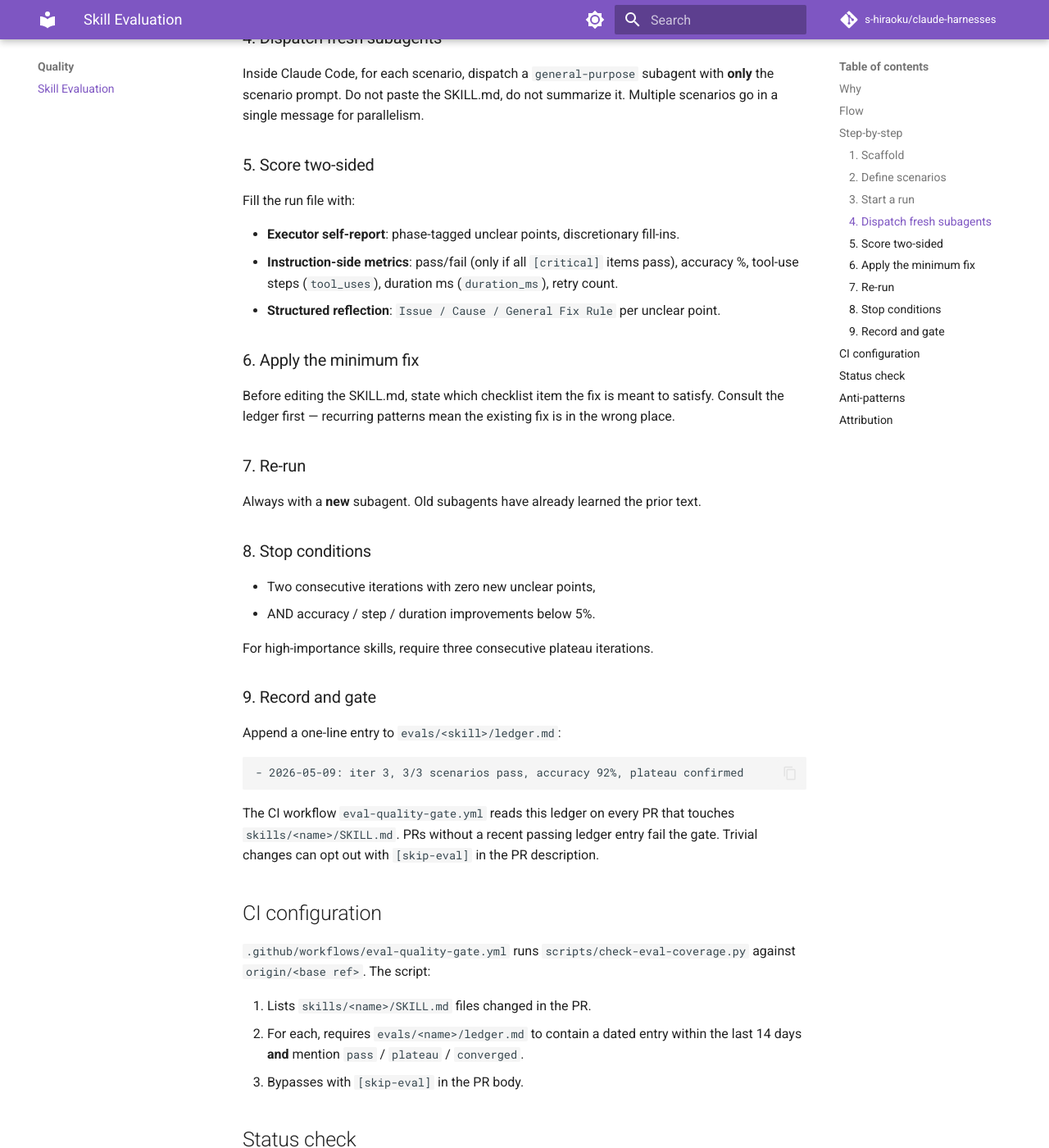
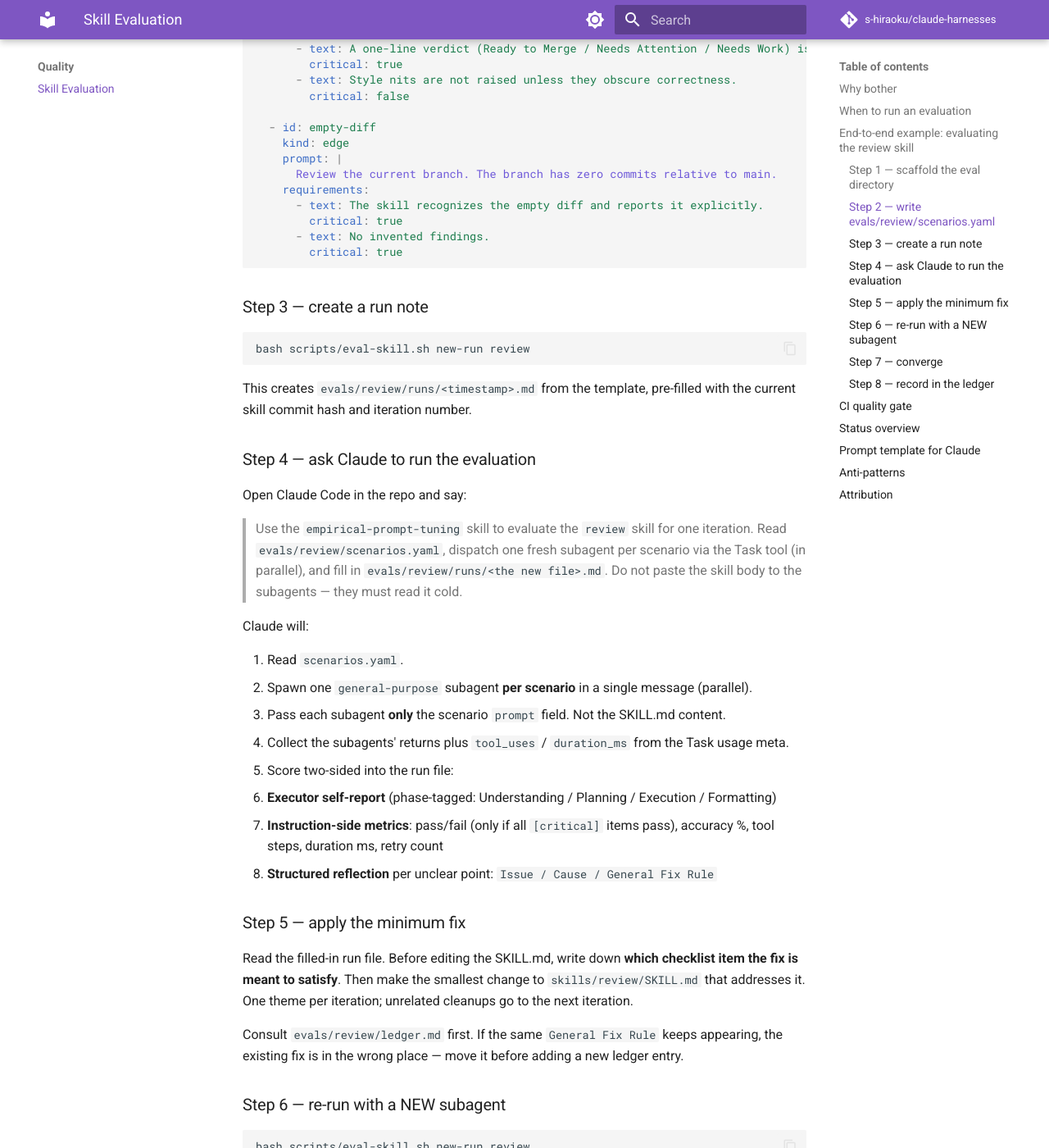
Before and after one commit to s-hiraoku/claude-harnesses, an MkDocs documentation site: the page built from docs/skill-evaluation.md, in a window 1280 px wide and 1400 px high, scrolled down 1588 px. Shown: the whole window at 82% size. Built offline with MkDocs 1.6.1 and Material for MkDocs 9.7.7, drawn with Linux system fonts in a browser that asks for light colours; comment, search, counter and statistics services are not loaded; some of the changed text lies outside the part shown.

Commit message:
docs(skill-evaluation): rewrite as a practical how-to with a worked example
The previous skill-evaluation page was structured as concept-first; this
rewrite leads with an end-to-end walkthrough of evaluating the review
skill (scaffold → scenarios → dispatch fresh subagents → score → fix →
loop → ledger entry → CI gate). Adds a copy-paste prompt template
operators can drop into a Claude Code session to run an iteration.

Surface the flow from the entry points so readers can find it:

  - docs/index.md gains a "Keeping skill quality high" section.
  - README.md gains a "Skill evaluation (quality gate)" section above
    "Why harnesses".
  - docs/quickstart.md links to skill-evaluation as the next step for
    skill authors.

Updates the skill count (14 → 15) where it was mentioned, since the
empirical-prompt-tuning skill itself ships in the same repo.

Co-Authored-By: Claude Opus 4.7 (1M context) <noreply@anthropic.com>

````diff
--- a/docs/skill-evaluation.md
+++ b/docs/skill-evaluation.md
@@ -1,118 +1,172 @@
 # Skill Evaluation
 
-`claude-harnesses` keeps skill quality high by treating every skill as a prompt that must be **empirically tuned** before release. The flow is borrowed from [mizchi/skills/empirical-prompt-tuning](https://github.com/mizchi/skills/tree/main/empirical-prompt-tuning); the canonical method lives in our own [`empirical-prompt-tuning` skill](skills/empirical-prompt-tuning.md).
+Every skill in this repository is treated as a prompt that must be **empirically tuned** before release. This page is the practical how-to. The method itself lives in the [`empirical-prompt-tuning`](skills/empirical-prompt-tuning.md) skill, adapted from [mizchi/skills/empirical-prompt-tuning](https://github.com/mizchi/skills/tree/main/empirical-prompt-tuning).
 
-## Why
+## Why bother
 
 The author of a skill cannot judge its quality. Re-reading your own draft from "the same head" cannot detect the ambiguities that will trip up a fresh agent. The only reliable test is to dispatch a bias-free executor, score against a frozen requirements checklist, and iterate until improvements plateau.
 
-## Flow
+## When to run an evaluation
+
+- After authoring a new skill.
+- After substantially revising a skill's body or `description`.
+- Before promoting a skill from draft to published (i.e. before merging to main).
+- When a user reports unexpected behavior and you suspect instruction-side ambiguity.
+
+Skip evaluation only for typo / link / formatting fixes — and use `[skip-eval]` in the PR description so CI knows.
+
+## End-to-end example: evaluating the `review` skill
+
+Concrete walkthrough of one full iteration. Every other skill follows the same shape.
+
+### Step 1 — scaffold the eval directory
+
+```sh
+bash scripts/eval-skill.sh init review
+```
+
+Creates:
 
 ```
-authored / revised SKILL.md
-        │
-        ▼
- evals/<skill>/scenarios.yaml   ← freeze 2–3 scenarios + checklists
-        │
-        ▼
- dispatch fresh subagent via Task tool, one per scenario
-        │
-        ▼
- fill evals/<skill>/runs/<timestamp>.md   ← two-sided scoring
-        │
-        ▼
- minimum fix to SKILL.md, one theme per iteration
-        │
-        ▼
- loop with a NEW subagent until 2 consecutive plateau iterations
-        │
-        ▼
- append passing entry to evals/<skill>/ledger.md
-        │
-        ▼
- PR's eval-quality-gate.yml verifies the ledger entry
+evals/review/
+├── scenarios.yaml      # to be filled
+├── runs/               # timestamped run notes will land here
+└── ledger.md           # dated iteration summaries
 ```
 
-## Step-by-step
+### Step 2 — write `evals/review/scenarios.yaml`
 
-### 1. Scaffold
+Pick **2–3 scenarios** (1 typical + 1 edge minimum). For each, list **3–7 requirements**, with **at least one tagged `[critical]`**. Once a run records against this file, **do not edit checklists retroactively** — that turns the eval into a vibes check.
+
+```yaml
+skill: review
+
+scenarios:
+  - id: typical-pr
+    kind: typical
+    prompt: |
+      Review the current branch as if it were a PR adding rate limiting
+      to src/api/auth.ts. The branch adds a new middleware, modifies
+      src/api/server.ts to wire it in, and adds 2 tests. Produce a
+      severity-ranked review.
+    requirements:
+      - text: Findings are listed in severity order (Critical → Info).
+        critical: true
+      - text: Each finding cites a file:line.
+        critical: true
+      - text: A one-line verdict (Ready to Merge / Needs Attention / Needs Work) is included.
+        critical: true
+      - text: Style nits are not raised unless they obscure correctness.
+        critical: false
+
+  - id: empty-diff
+    kind: edge
+    prompt: |
+      Review the current branch. The branch has zero commits relative to main.
+    requirements:
+      - text: The skill recognizes the empty diff and reports it explicitly.
+        critical: true
+      - text: No invented findings.
+        critical: true
+```
+
+### Step 3 — create a run note
 
 ```sh
-bash scripts/eval-skill.sh init <skill-name>
+bash scripts/eval-skill.sh new-run review
 ```
 
-Creates `evals/<skill>/scenarios.yaml`, `evals/<skill>/runs/`, and `evals/<skill>/ledger.md` from `evals/_template/`.
+This creates `evals/review/runs/<timestamp>.md` from the template, pre-filled with the current skill commit hash and iteration number.
 
-### 2. Define scenarios
+### Step 4 — ask Claude to run the evaluation
 
-Edit `evals/<skill>/scenarios.yaml`. Pick **2–3** scenarios (1 typical + 1 edge minimum). For each scenario, list **3–7 requirements**, with at least one tagged `[critical]`. Once a run has been recorded, **do not edit checklists retroactively** — that turns the eval into a vibes check.
+Open Claude Code in the repo and say:
 
-### 3. Start a run
+> Use the `empirical-prompt-tuning` skill to evaluate the `review` skill for one iteration. Read `evals/review/scenarios.yaml`, dispatch one fresh subagent per scenario via the Task tool (in parallel), and fill in `evals/review/runs/<the new file>.md`. Do not paste the skill body to the subagents — they must read it cold.
+
+Claude will:
+
+1. Read `scenarios.yaml`.
+2. Spawn one `general-purpose` subagent **per scenario** in a single message (parallel).
+3. Pass each subagent **only** the scenario `prompt` field. Not the SKILL.md content.
+4. Collect the subagents' returns plus `tool_uses` / `duration_ms` from the Task usage meta.
+5. Score two-sided into the run file:
+   - **Executor self-report** (phase-tagged: Understanding / Planning / Execution / Formatting)
+   - **Instruction-side metrics**: pass/fail (only if all `[critical]` items pass), accuracy %, tool steps, duration ms, retry count
+   - **Structured reflection** per unclear point: `Issue / Cause / General Fix Rule`
+
+### Step 5 — apply the minimum fix
+
+Read the filled-in run file. Before editing the SKILL.md, write down **which checklist item the fix is meant to satisfy**. Then make the smallest change to `skills/review/SKILL.md` that addresses it. One theme per iteration; unrelated cleanups go to the next iteration.
+
+Consult `evals/review/ledger.md` first. If the same `General Fix Rule` keeps appearing, the existing fix is in the wrong place — move it before adding a new ledger entry.
+
+### Step 6 — re-run with a NEW subagent
 
 ```sh
-bash scripts/eval-skill.sh new-run <skill-name>
+bash scripts/eval-skill.sh new-run review
 ```
 
-Creates a timestamped run file under `evals/<skill>/runs/`.
+Then ask Claude again, the same prompt as Step 4. **Do not reuse the previous subagent** — it has already read the prior text and the eval becomes a reading-comprehension test of the previous version.
 
-### 4. Dispatch fresh subagents
+### Step 7 — converge
 
-Inside Claude Code, for each scenario, dispatch a `general-purpose` subagent with **only** the scenario prompt. Do not paste the SKILL.md, do not summarize it. Multiple scenarios go in a single message for parallelism.
+Stop when:
 
-### 5. Score two-sided
+- **Two consecutive iterations** produce zero new unclear points, AND
+- Accuracy / step count / duration improvements drop below 5%.
 
-Fill the run file with:
+For high-importance skills (e.g. anything in `safety-pack` or `verification-pack`), require **three** consecutive plateau iterations.
 
-- **Executor self-report**: phase-tagged unclear points, discretionary fill-ins.
-- **Instruction-side metrics**: pass/fail (only if all `[critical]` items pass), accuracy %, tool-use steps (`tool_uses`), duration ms (`duration_ms`), retry count.
-- **Structured reflection**: `Issue / Cause / General Fix Rule` per unclear point.
+### Step 8 — record in the ledger
 
-### 6. Apply the minimum fix
-
-Before editing the SKILL.md, state which checklist item the fix is meant to satisfy. Consult the ledger first — recurring patterns mean the existing fix is in the wrong place.
-
-### 7. Re-run
-
-Always with a **new** subagent. Old subagents have already learned the prior text.
-
-### 8. Stop conditions
-
-- Two consecutive iterations with zero new unclear points,
-- AND accuracy / step / duration improvements below 5%.
-
-For high-importance skills, require three consecutive plateau iterations.
-
-### 9. Record and gate
-
-Append a one-line entry to `evals/<skill>/ledger.md`:
+Append one line to `evals/review/ledger.md`:
 
 ```
-- 2026-05-09: iter 3, 3/3 scenarios pass, accuracy 92%, plateau confirmed
+- 2026-05-09: iter 3, 2/2 scenarios pass, accuracy 100%, plateau confirmed (2 consecutive)
 ```
 
-The CI workflow `eval-quality-gate.yml` reads this ledger on every PR that touches `skills/<name>/SKILL.md`. PRs without a recent passing ledger entry fail the gate. Trivial changes can opt out with `[skip-eval]` in the PR description.
+The CI gate looks for an entry like this.
 
-## CI configuration
+## CI quality gate
 
-`.github/workflows/eval-quality-gate.yml` runs `scripts/check-eval-coverage.py` against `origin/<base ref>`. The script:
+Every PR that modifies `skills/<name>/SKILL.md` is checked by `.github/workflows/eval-quality-gate.yml`. The gate runs `scripts/check-eval-coverage.py`, which:
 
-1. Lists `skills/<name>/SKILL.md` files changed in the PR.
-2. For each, requires `evals/<name>/ledger.md` to contain a dated entry within the last 14 days **and** mention `pass` / `plateau` / `converged`.
-3. Bypasses with `[skip-eval]` in the PR body.
+1. Lists changed `SKILL.md` files via `git diff` against the base ref.
+2. For each, requires `evals/<name>/ledger.md` to contain a dated entry **within the last 14 days** that mentions `pass`, `plateau`, or `converged`.
+3. Bypasses cleanly when `[skip-eval]` appears in the PR body (use only for trivial changes — typos, link fixes — with a one-line justification).
 
-## Status check
+If the gate fails, run another iteration, append a fresh ledger entry, and push.
+
+## Status overview
 
 ```sh
-bash scripts/eval-skill.sh status            # all skills
-bash scripts/eval-skill.sh status review     # one skill
+bash scripts/eval-skill.sh status            # all skills with eval dirs
+bash scripts/eval-skill.sh status review     # one specific skill
 ```
+
+Output shows the run count and the most recent dated ledger entry.
+
+## Prompt template for Claude
+
+Drop this into a Claude Code session whenever you start an iteration. Replace `<skill>` with the skill under evaluation.
+
+> Use the `empirical-prompt-tuning` skill to run iteration N of evaluating `<skill>`.
+> 1. Read `evals/<skill>/scenarios.yaml`.
+> 2. Use `bash scripts/eval-skill.sh new-run <skill>` to create the run file (or use the latest empty one if I already created it).
+> 3. Dispatch one `general-purpose` subagent **per scenario in parallel** via the Task tool. Pass each subagent ONLY the scenario `prompt` field — do not paste or summarize the SKILL.md.
+> 4. Capture from each return: full subagent response, `tool_uses`, `duration_ms`.
+> 5. Fill the run file with two-sided scoring (executor self-report phase-tagged, instruction-side metrics, structured reflection per unclear point).
+> 6. Propose the minimum fix to `skills/<skill>/SKILL.md`, citing the checklist item it addresses. Do not apply yet.
+> 7. End with the proposed diff and ask me to approve before writing.
 
 ## Anti-patterns
 
-- **Re-reading your own draft and "deciding it's clear."** Dispatch a fresh subagent.
-- **Editing the requirements checklist after seeing the run.** Defeats the metric.
+- **Re-reading your own draft and "deciding it's clear."** Your head has the missing context already. Dispatch a fresh subagent.
+- **Editing the requirements checklist after seeing the run.** Converts the eval to a vibes check.
 - **Reusing the same subagent across iterations.** It has learned the prior text.
-- **Adding new ledger entries for recurring patterns.** Move the existing fix to a more prominent position before recording another instance.
+- **Adding a new ledger entry for a recurring class of failure.** That just multiplies notes. Move the existing fix to a more prominent position first.
+- **Pasting the SKILL.md into the subagent's prompt.** It must read the skill the way a future user would — cold.
 
 ## Attribution
 
````
Also changed, not shown: README.md (+15 -1 lines), docs/index.md (+10 -1 lines), docs/quickstart.md (+1 -1 lines).
